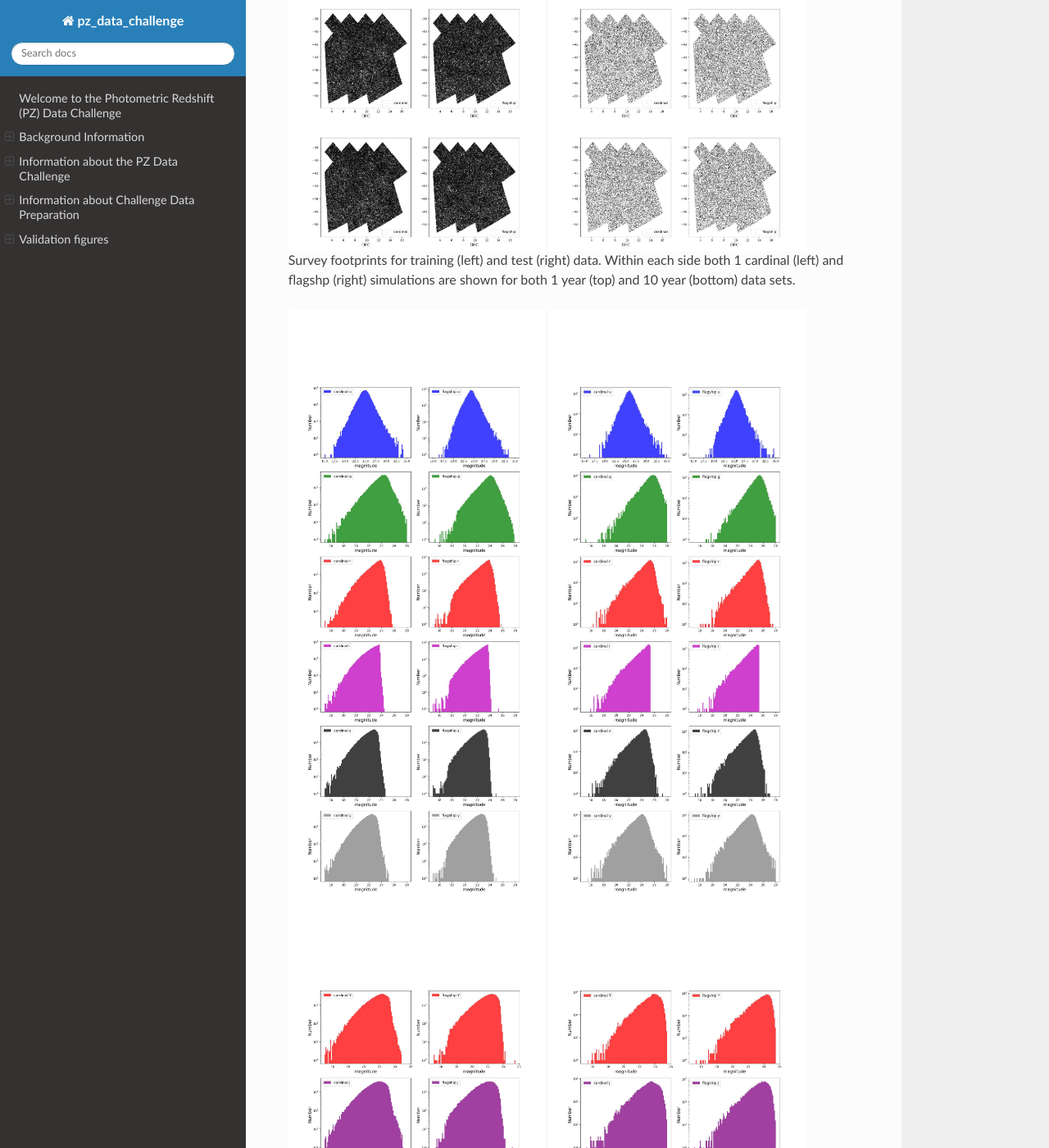
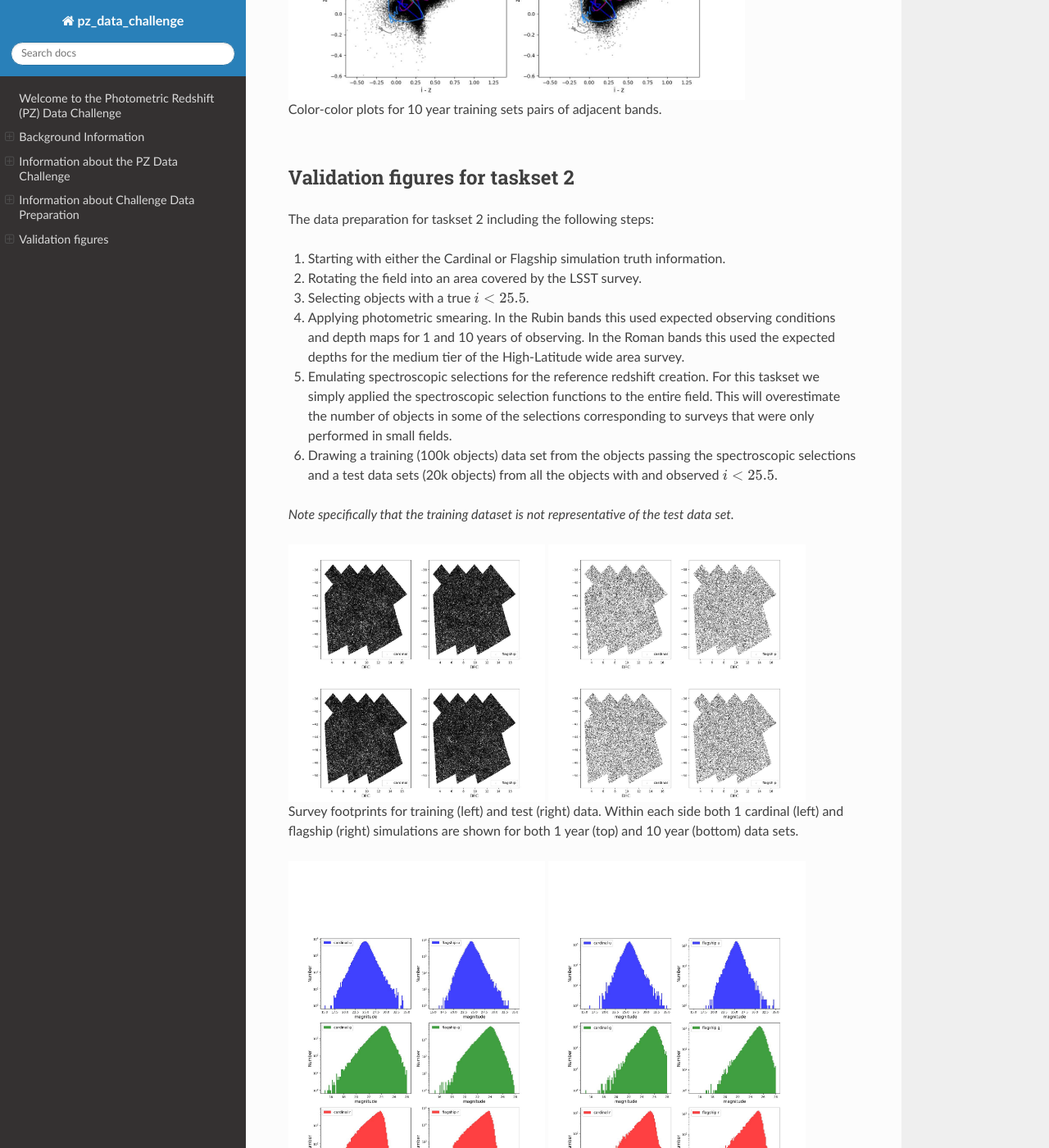
Before and after one commit to LSSTDESC/pz_data_challenge, a Sphinx documentation site: the page built from docs/index.rst, in a window 1280 px wide and 1400 px high, scrolled down 19411 px. Shown: the whole window at 82% size. Built offline with Sphinx 7.4.7 and the Read the Docs theme 3.1.0, drawn with Linux system fonts in a browser that asks for light colours; the version number could not be read and is left out; some of the changed text lies outside the part shown.

Commit message:
udpated validation explanations

```diff
--- a/docs/validation_taskset_1.rst
+++ b/docs/validation_taskset_1.rst
@@ -1,6 +1,16 @@
 Validation figures for taskset 1
 ================================
 
+The data preparation for taskset 1 including the following steps:
+
+1. Starting with either the Cardinal or Flagship simulation truth information.
+2. Rotating the field into an area covered by the LSST survey.
+3. Selecting objects with a true :math:`i < 25.5`.
+4. Applying photometric smearing. In the Rubin bands this used expected observing
+   conditions and depth maps for 1 and 10 years of observing.  In the Roman bands
+   this used the expected depths for the medium tier of the High-Latitude wide area survey.
+5. Drawing training (100k objects) and test (20k objets) data sets from the catalogs, requiring
+   :math:`i < 23.5` for both data sets.
 
 .. container:: image-gallery
 
@@ -21,7 +31,7 @@ Validation figures for taskset 1
       :width: 45.0%
 
    Survey footprints for training (left) and test (right) data.  Within each side
-   both 1 cardinal (left) and flagshp (right) simulations are shown for
+   both 1 cardinal (left) and flagship (right) simulations are shown for
    both 1 year (top) and 10 year (bottom) data sets.
 
 
@@ -62,3 +72,7 @@ Validation figures for taskset 1
       :width: 80.0%
 
    Color-color plots for 10 year training sets pairs of adjacent bands.
+
+
+
+..  LocalWords:  taskset
--- a/docs/validation_taskset_2.rst
+++ b/docs/validation_taskset_2.rst
@@ -1,5 +1,22 @@
 Validation figures for taskset 2
 ================================
+
+The data preparation for taskset 2 including the following steps:
+
+1. Starting with either the Cardinal or Flagship simulation truth information.
+2. Rotating the field into an area covered by the LSST survey.
+3. Selecting objects with a true :math:`i < 25.5`.
+4. Applying photometric smearing. In the Rubin bands this used expected observing
+   conditions and depth maps for 1 and 10 years of observing.  In the Roman bands
+   this used the expected depths for the medium tier of the High-Latitude wide area survey.
+5. Emulating spectroscopic selections for the reference redshift creation.  For this taskset
+   we simply applied the spectroscopic selection functions to the entire field.  This will
+   overestimate the number of objects in some of the selections corresponding to surveys that
+   were only performed in small fields.
+6. Drawing a training (100k objects) data set from the objects passing the spectroscopic selections
+   and a test data sets (20k objects) from all the objects with and observed :math:`i < 25.5`.
+
+*Note specifically that the training dataset is not representative of the test data set.*
 
 
 .. container:: image-gallery
@@ -21,7 +38,7 @@ Validation figures for taskset 2
       :width: 45.0%
 
    Survey footprints for training (left) and test (right) data.  Within each side
-   both 1 cardinal (left) and flagshp (right) simulations are shown for
+   both 1 cardinal (left) and flagship (right) simulations are shown for
    both 1 year (top) and 10 year (bottom) data sets.
 
 
@@ -62,3 +79,7 @@ Validation figures for taskset 2
       :width: 80.0%
 
    Color-color plots for 10 year training sets pairs of adjacent bands.
+
+
+
+..  LocalWords:  taskset
```
